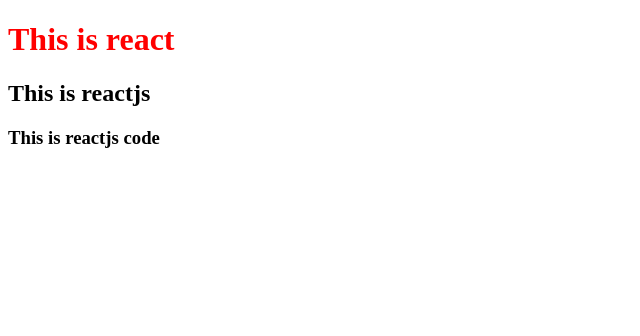
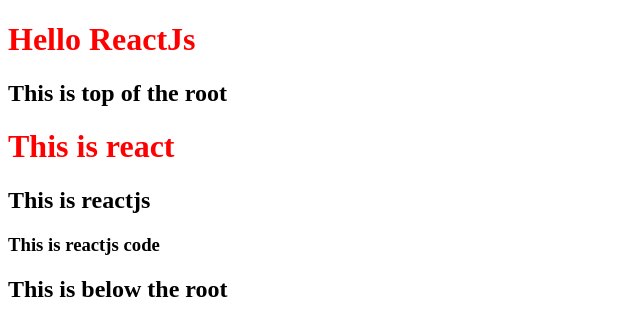
Before and after one commit to GouthamiYerramsetty/ReactJs-Examples, a plain HTML site: page index.html in a window 1280 px wide. Shown: the whole page, without its empty margins (0-640 px from the left). Drawn offline with nearby package versions, Linux system fonts and the light colour scheme.

Commit message:
header changed to root in reactroot

```diff
--- a/Hello.js
+++ b/Hello.js
@@ -17,5 +17,5 @@
   ]
 );
 
-const root = ReactDOM.createRoot(document.getElementById("header"));
+const root = ReactDOM.createRoot(document.getElementById("root"));
 root.render(parent);
--- a/index.html
+++ b/index.html
@@ -7,8 +7,14 @@
     <title>Document</title>
 </head>
 <body>
+
     <div id="header">
          <h1>Hello ReactJs</h1>
+         <h2>This is top of the root</h2>
+         <div id="root">
+            <h1>Hello Root ReactJs</h1>
+       </div>
+       <h2>This is below the root</h2>
     </div>
     <script
     crossorigin
```
